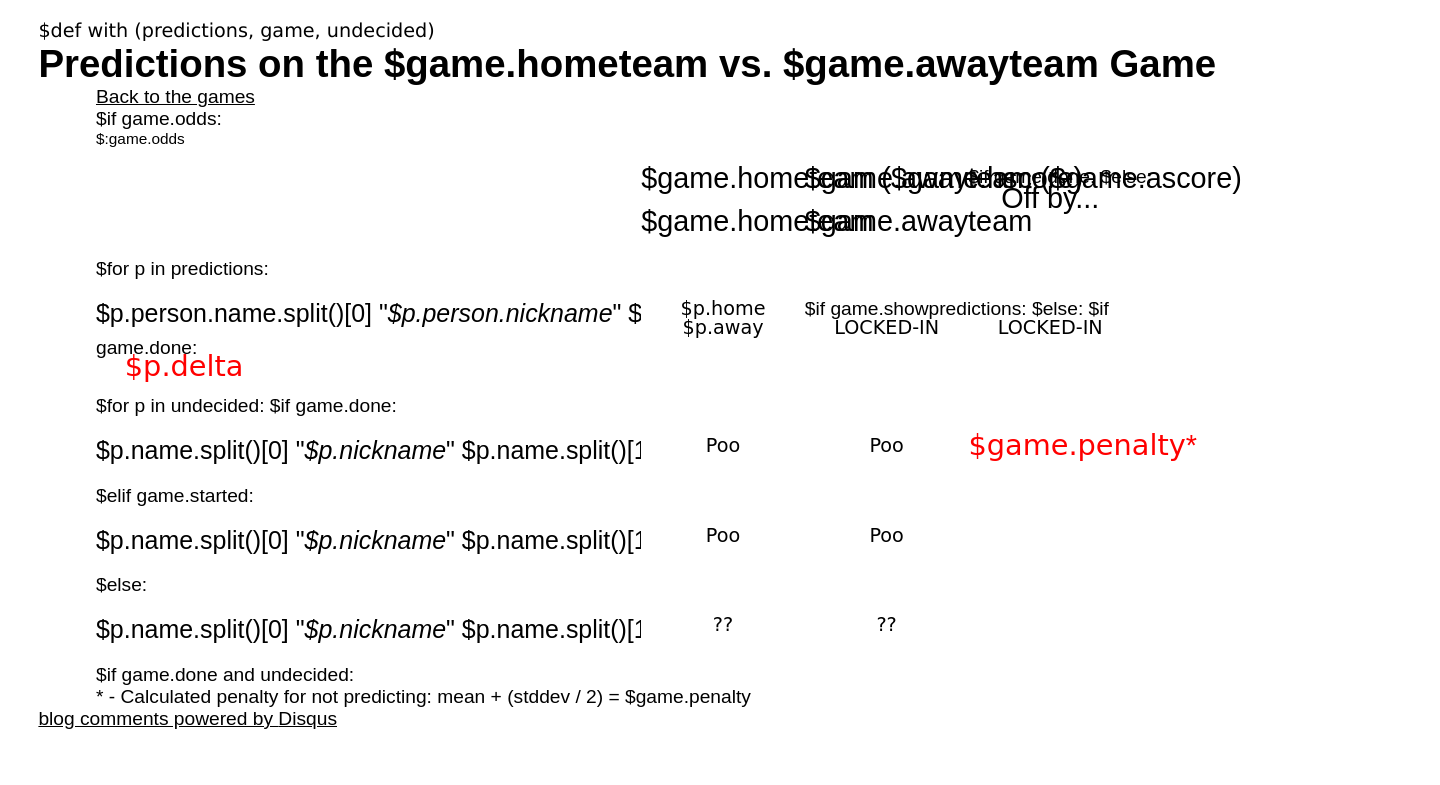
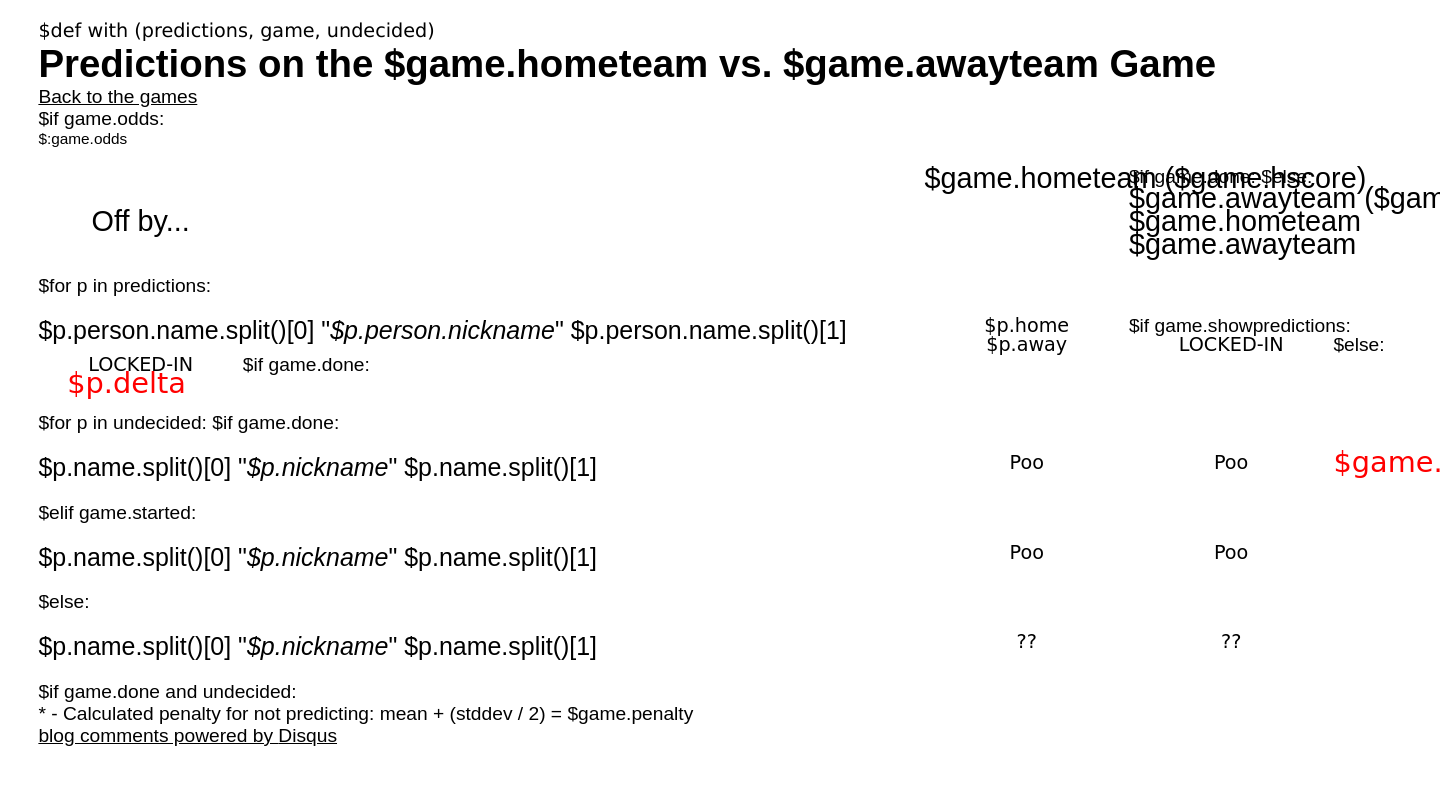
Before and after one commit to jonEbird/predictions, a Python web app: template predictions/templates/predictions.html in a window 1440 px wide; the page is wider, and only the part inside the window is pictured. Shown: the top 785 px of that part. Run offline with Jinja, Linux system fonts and the light colour scheme; the template is opened without the code that fills it, so the values that code supplies are empty; some libraries are stand-ins or nearby versions.

Commit message:
Yet more width changes to the CSS

```diff
--- a/static/style.css
+++ b/static/style.css
@@ -28,7 +28,7 @@ li.predictions { padding: .2em 0; }
 p.person_heading { color: white; } /* match background... there for space and not seen */
 p.team1_heading, p.team2_heading  { float: left; font-size: 1.5em; line-height: .8em; width: 13%; }
 
-p.person_heading, p.person { float: left; width: 50%; font-size: 1.3em; overflow: hidden; padding: .2em 0; }
+p.person_heading, p.person { float: left; width: 65%; font-size: 1.3em; overflow: hidden; padding: .2em 0; }
 p.team1  { float: left; font-size: 1em; width: 13%; }
 p.team2  { float: left; font-size: 1em; width: 13%; }
 
@@ -48,7 +48,7 @@ li:after {
     clear: both;
     visibility: hidden;
 }
-div#content { width: 80%; margin: 0 0 0 3em; }
+div#content { width: 100%; margin: 0; }
 
 h1.inset, h2.inset, h3.inset { text-indent:-.5em; }
 
```
